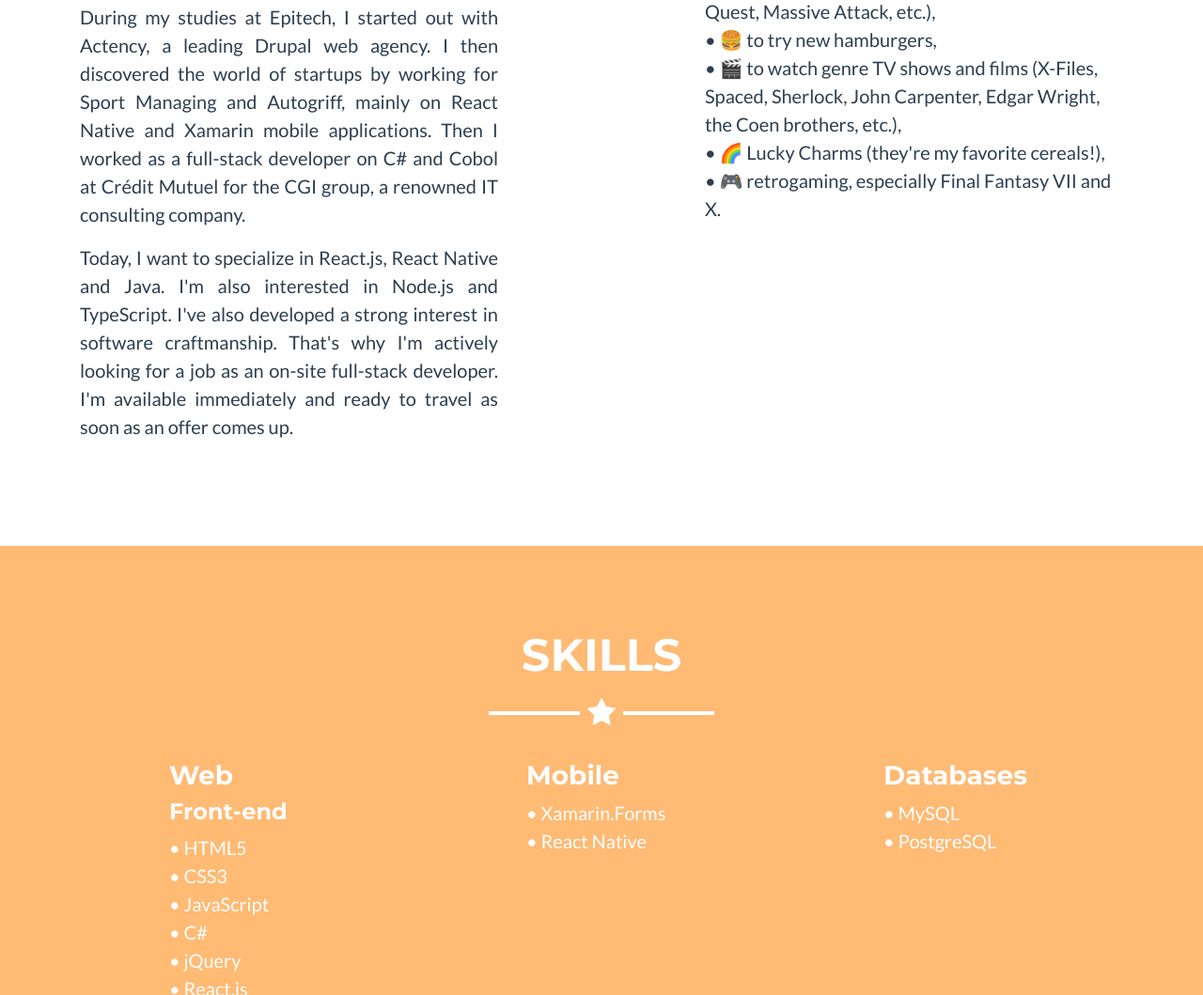
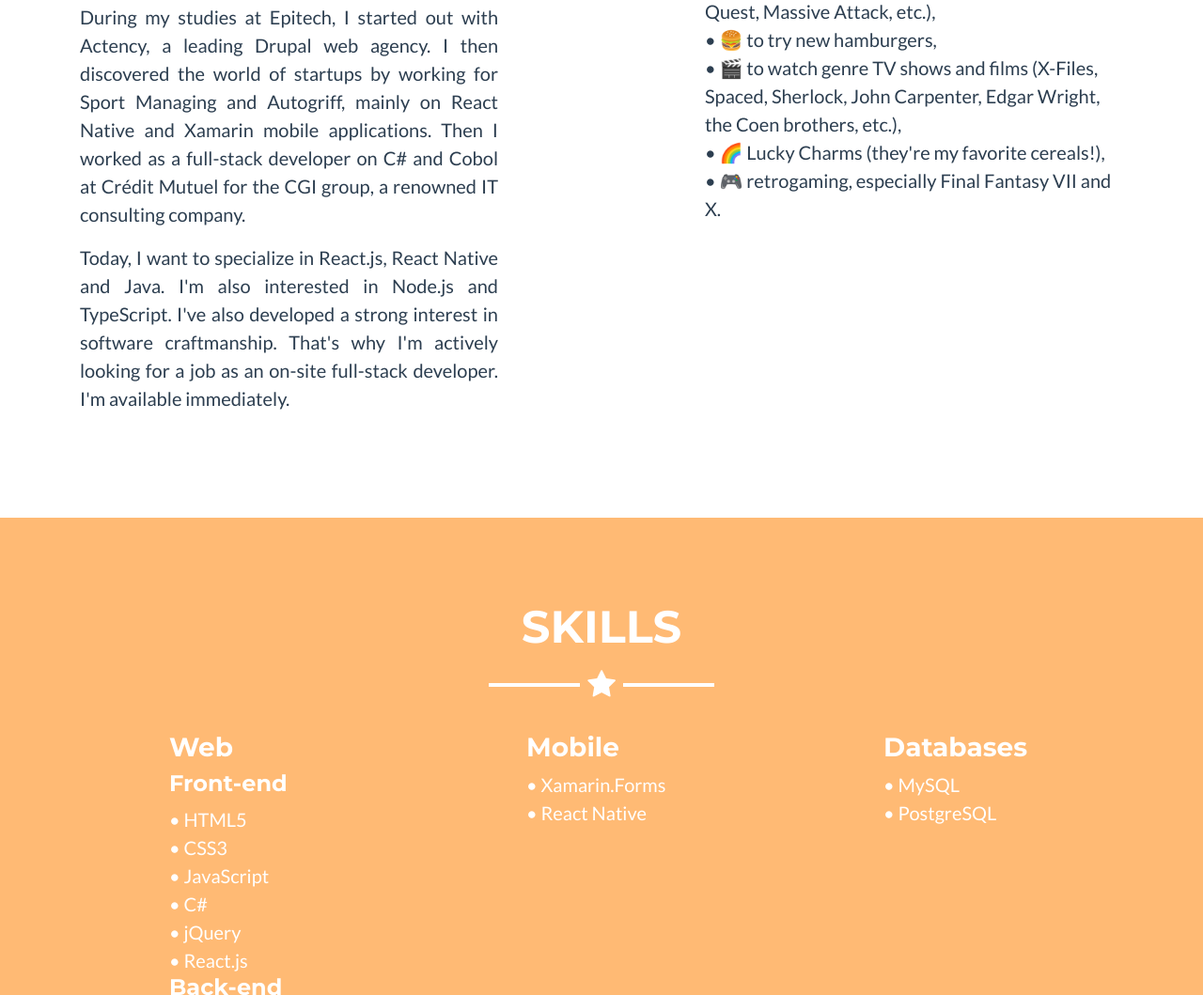
Before and after one commit to gregory-koenig/gregory-koenig.github.io, a plain HTML site: page en/index.html in a window 1280 px wide. Shown: the part 1440-2499 px from the top of the page at 94% size. Drawn offline with Linux system fonts and the light colour scheme.

Commit message:
Update index.html

```diff
--- a/en/index.html
+++ b/en/index.html
@@ -140,8 +140,7 @@
                     <p class="lead text-justify">
                         Today, I want to specialize in React.js, React Native and Java. I'm also interested in Node.js
                         and TypeScript. I've also developed a strong interest in software craftmanship. That's why I'm
-                        actively looking for a job as an on-site full-stack developer. I'm available immediately and ready
-                        to travel as soon as an offer comes up.
+                        actively looking for a job as an on-site full-stack developer. I'm available immediately.
                     </p>
                 </div>
 
```
